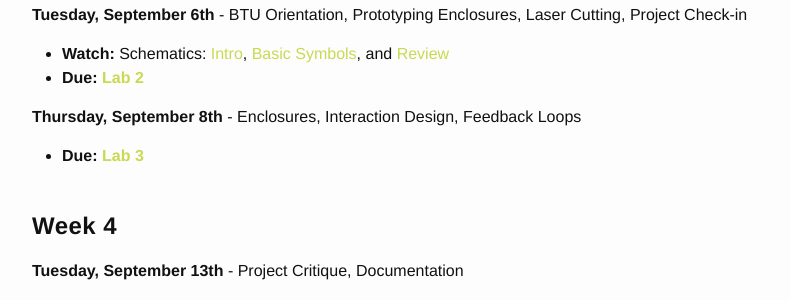
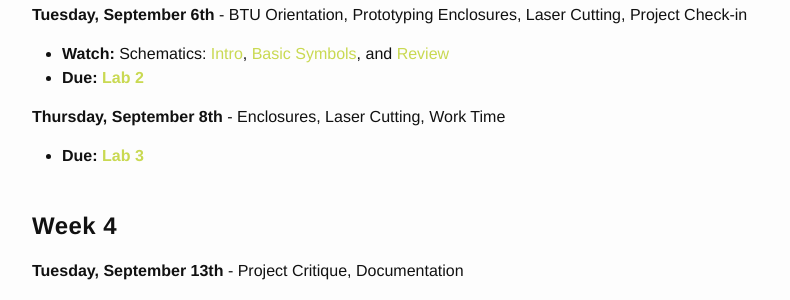
Before and after one commit to coloringchaos/object-fall-16, a Jekyll site: the page built from schedule.md, in a window 1280 px wide and 900 px high, scrolled down 810 px. Shown: the part 152-452 px from the top of the window, without its empty margins (238-1028 px from the left). Built offline with Jekyll 4.4.1, drawn with Linux system fonts in a browser that asks for light colours.

Commit message:
schedule update for sept 8th

```diff
--- a/schedule.md
+++ b/schedule.md
@@ -39,7 +39,7 @@ This page has a breakdown of the general content that we will cover in each clas
 + **Due: [Lab 2](/object-fall-16/lab-2)**
 
 
-**Thursday, September 8th** - Enclosures, Interaction Design, Feedback Loops
+**Thursday, September 8th** - Enclosures, Laser Cutting, Work Time
 
 + **Due: [Lab 3](/object-fall-16/lab-3)**
 
```
